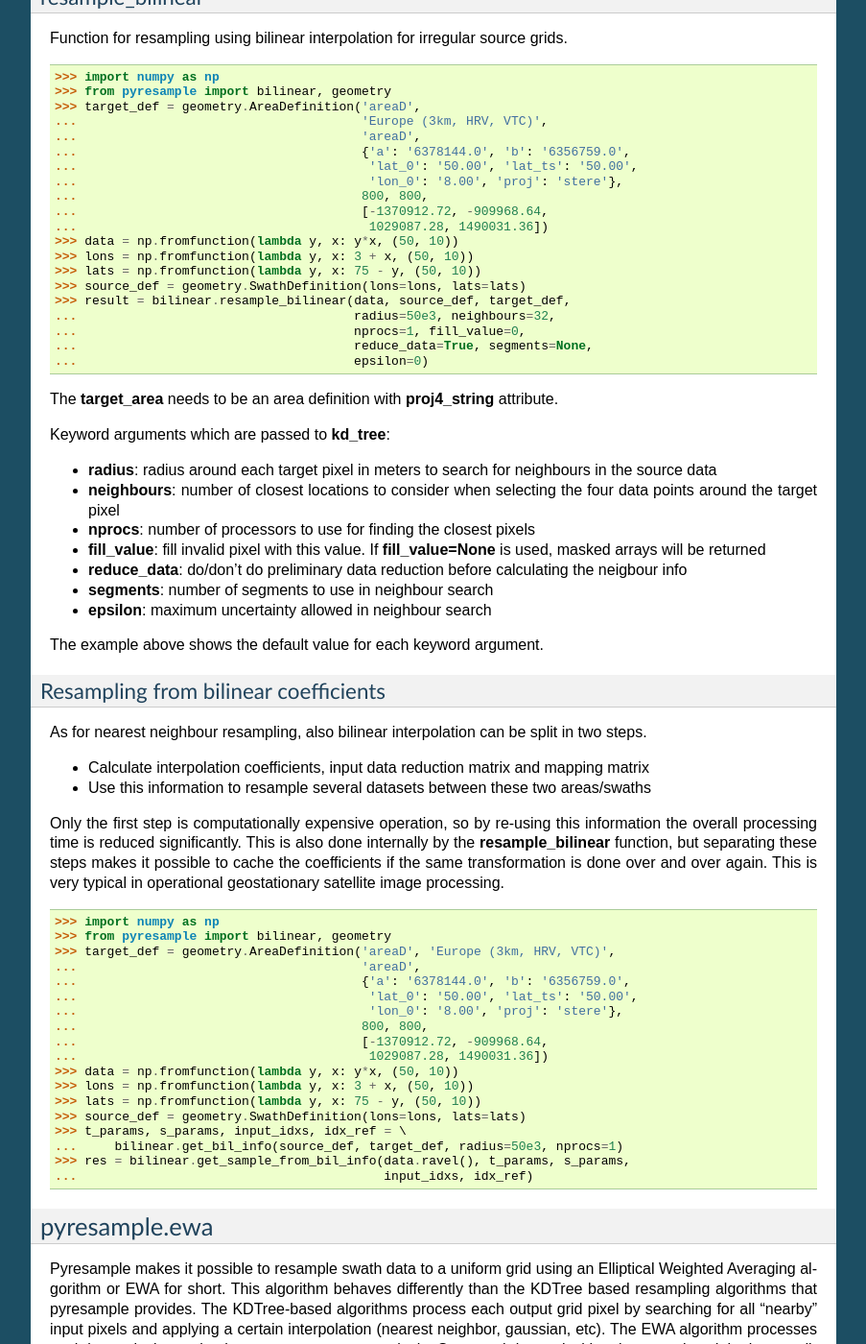
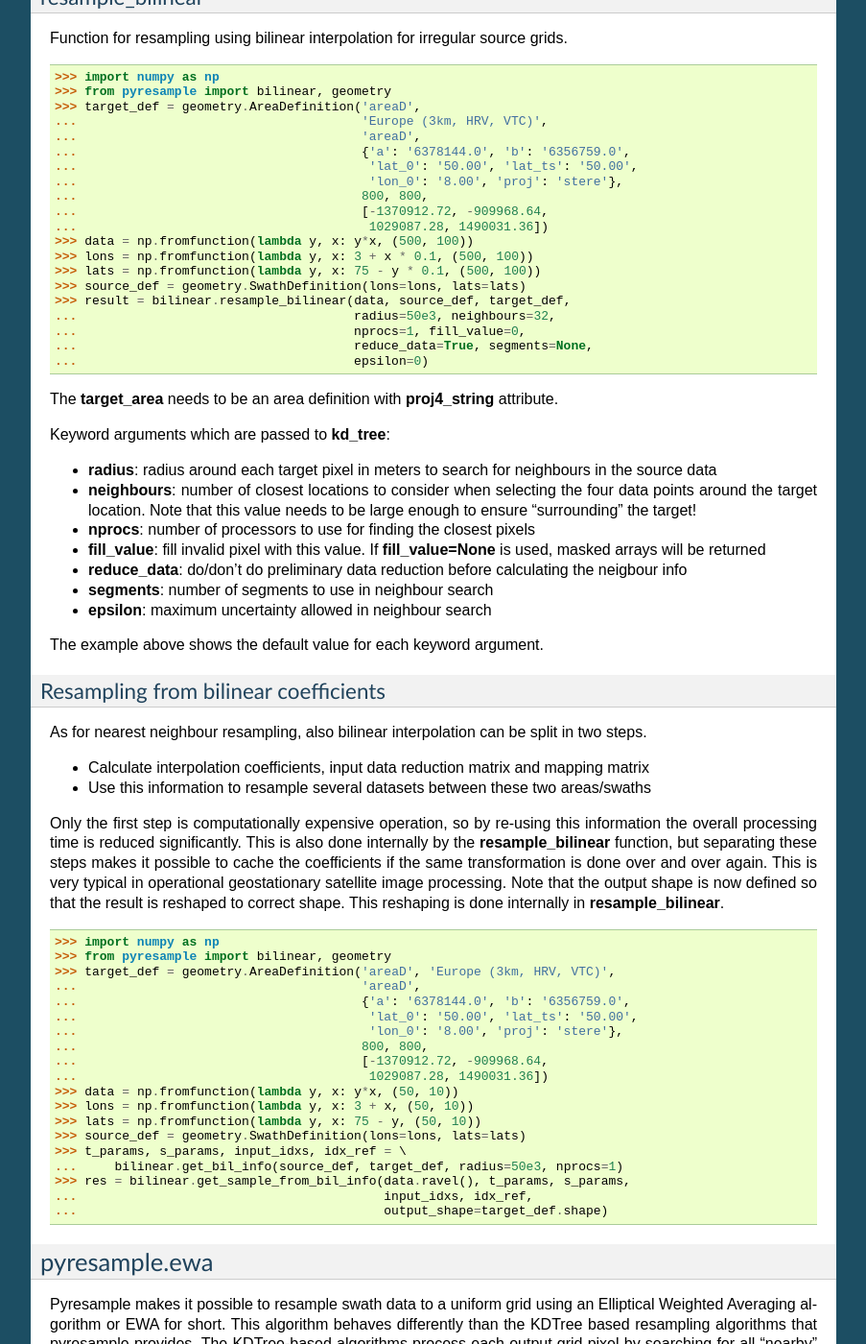
Before and after one commit to pytroll/pyresample, a Sphinx documentation site: the page built from docs/source/swath.rst, in a window 1280 px wide and 1400 px high, scrolled down 7204 px. Shown: the whole window at 96% size, without its empty margins (198-1101 px from the left). Built offline with Sphinx 7.4.7, drawn with Linux system fonts in a browser that asks for light colours.

Commit message:
Fix example data for BIL, clarify text and add missing output_shape param

```diff
--- a/docs/source/swath.rst
+++ b/docs/source/swath.rst
@@ -282,9 +282,9 @@ Function for resampling using bilinear interpolation for irregular source grids.
  ...                                      800, 800,
  ...                                      [-1370912.72, -909968.64,
  ...                                       1029087.28, 1490031.36])
- >>> data = np.fromfunction(lambda y, x: y*x, (50, 10))
- >>> lons = np.fromfunction(lambda y, x: 3 + x, (50, 10))
- >>> lats = np.fromfunction(lambda y, x: 75 - y, (50, 10))
+ >>> data = np.fromfunction(lambda y, x: y*x, (500, 100))
+ >>> lons = np.fromfunction(lambda y, x: 3 + x * 0.1, (500, 100))
+ >>> lats = np.fromfunction(lambda y, x: 75 - y * 0.1, (500, 100))
  >>> source_def = geometry.SwathDefinition(lons=lons, lats=lats)
  >>> result = bilinear.resample_bilinear(data, source_def, target_def,
  ...                                     radius=50e3, neighbours=32,
@@ -304,7 +304,8 @@ Keyword arguments which are passed to **kd_tree**:
 * **radius**: radius around each target pixel in meters to search for
   neighbours in the source data
 * **neighbours**: number of closest locations to consider when
-  selecting the four data points around the target pixel
+  selecting the four data points around the target location.  Note that this
+  value needs to be large enough to ensure "surrounding" the target!
 * **nprocs**: number of processors to use for finding the closest pixels
 * **fill_value**: fill invalid pixel with this value.  If
   **fill_value=None** is used, masked arrays will be returned
@@ -332,7 +333,9 @@ significantly.  This is also done internally by the
 **resample_bilinear** function, but separating these steps makes it
 possible to cache the coefficients if the same transformation is done
 over and over again.  This is very typical in operational
-geostationary satellite image processing.
+geostationary satellite image processing.  Note that the output shape is now
+defined so that the result is reshaped to correct shape.  This reshaping
+is done internally in **resample_bilinear**.
 
 .. doctest::
 
@@ -353,7 +356,8 @@ geostationary satellite image processing.
  >>> t_params, s_params, input_idxs, idx_ref = \
  ...     bilinear.get_bil_info(source_def, target_def, radius=50e3, nprocs=1)
  >>> res = bilinear.get_sample_from_bil_info(data.ravel(), t_params, s_params,
- ...                                         input_idxs, idx_ref)
+ ...                                         input_idxs, idx_ref,
+ ...                                         output_shape=target_def.shape)
 
 
 pyresample.ewa
```
